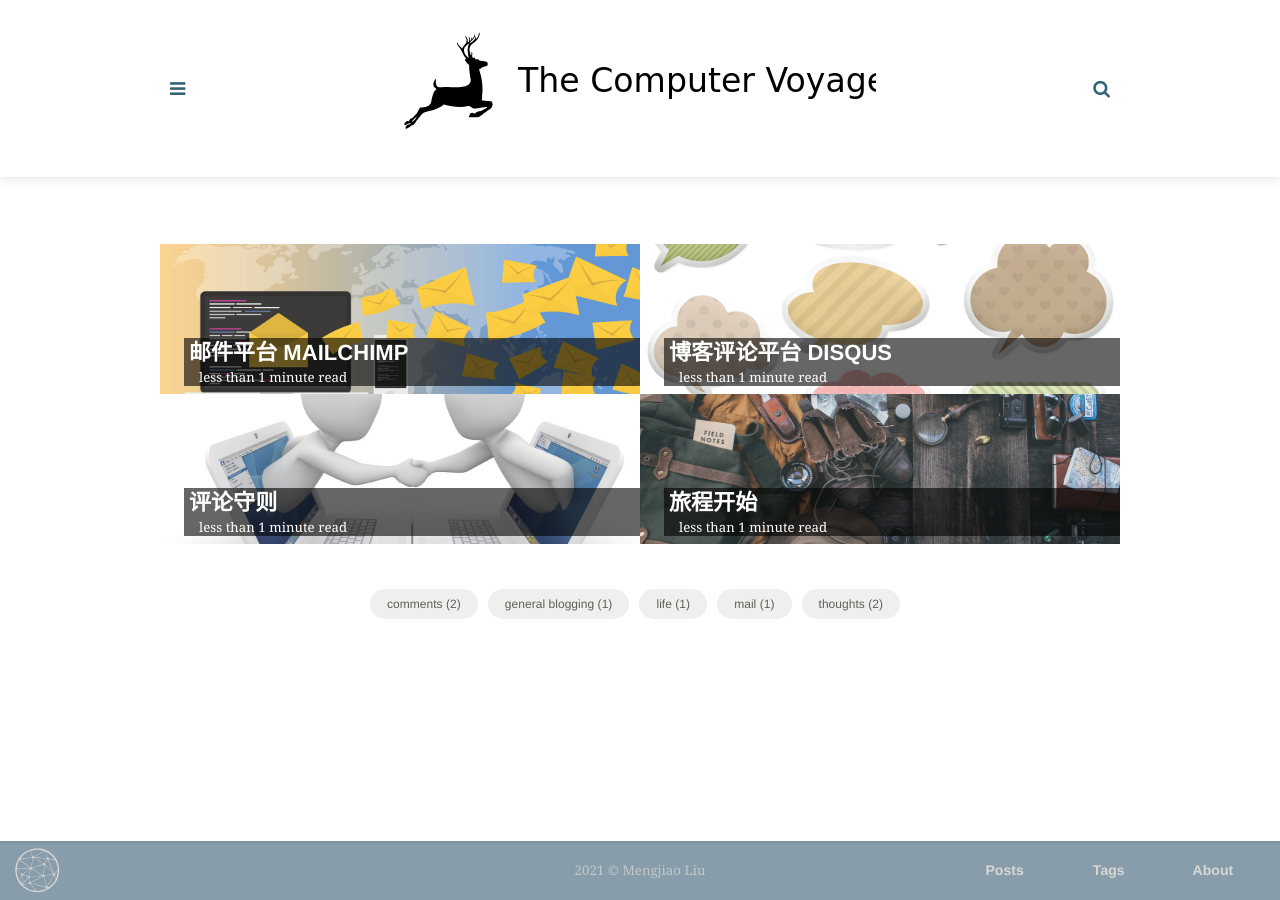
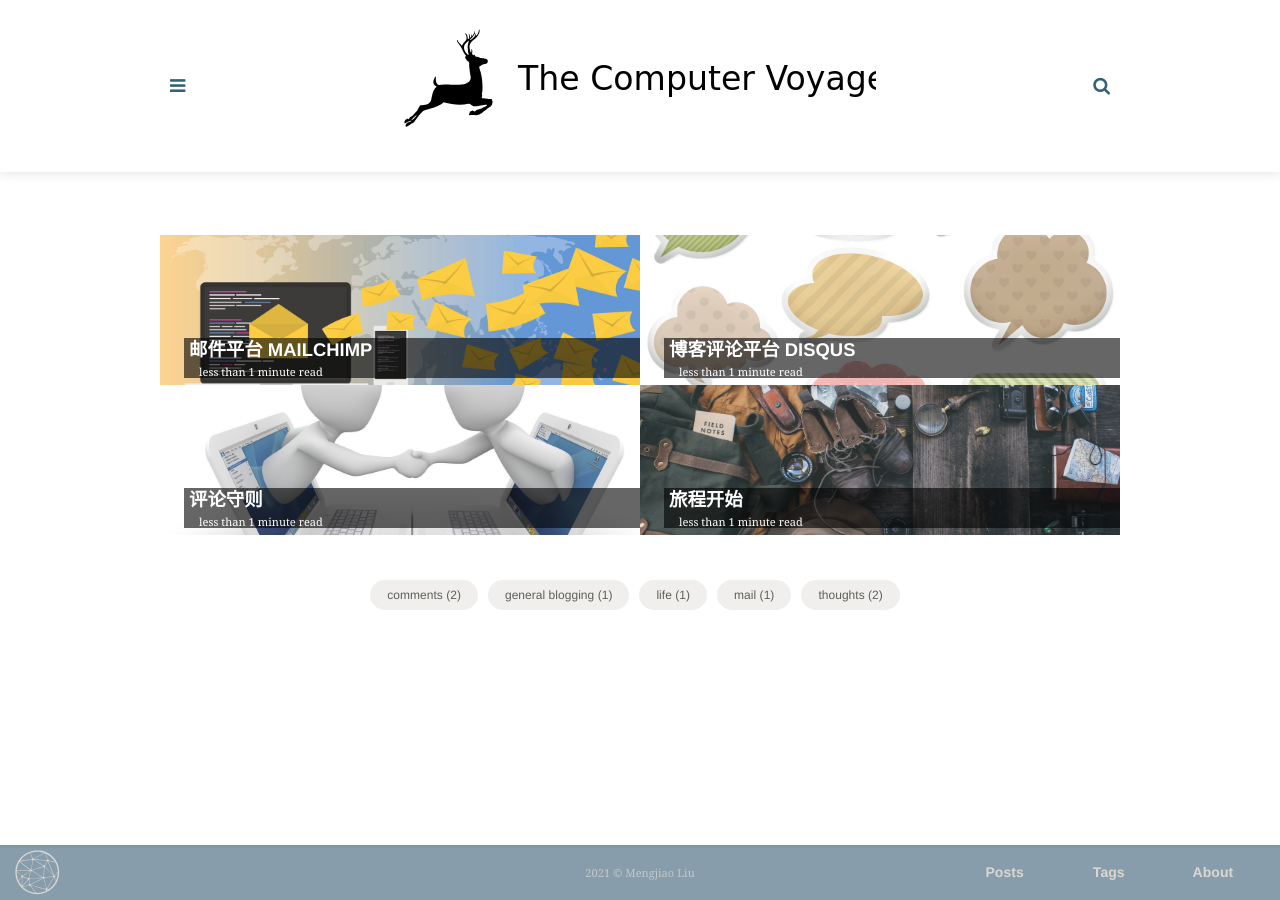
Before and after one commit to mengjiao-liu/mengjiao-liu.github.io, a Jekyll site: the page built from index.html, in a window 1280 px wide. Built offline with Jekyll 4.4.1, drawn with Linux system fonts in a browser that asks for light colours; some web fonts are replaced; the list of posts is cut into pages by our own code.

Commit message:
update font size=1.15em

```diff
--- a/assets/css/main.css
+++ b/assets/css/main.css
@@ -403,7 +403,7 @@ html, body {
 html {
     line-height: 1.75;
     letter-spacing: 0.002em;
-    font-size: 1.375rem;
+    font-size: 1.15rem;
 }
 body {
   font-family: var(--font1);
```
